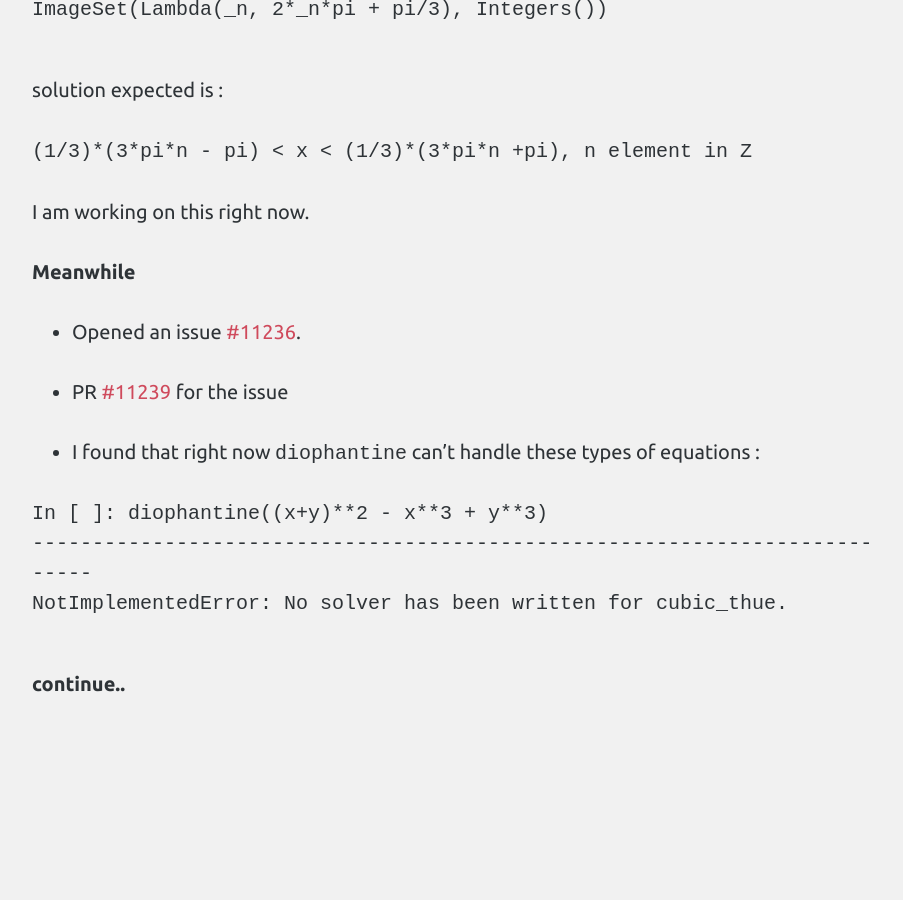
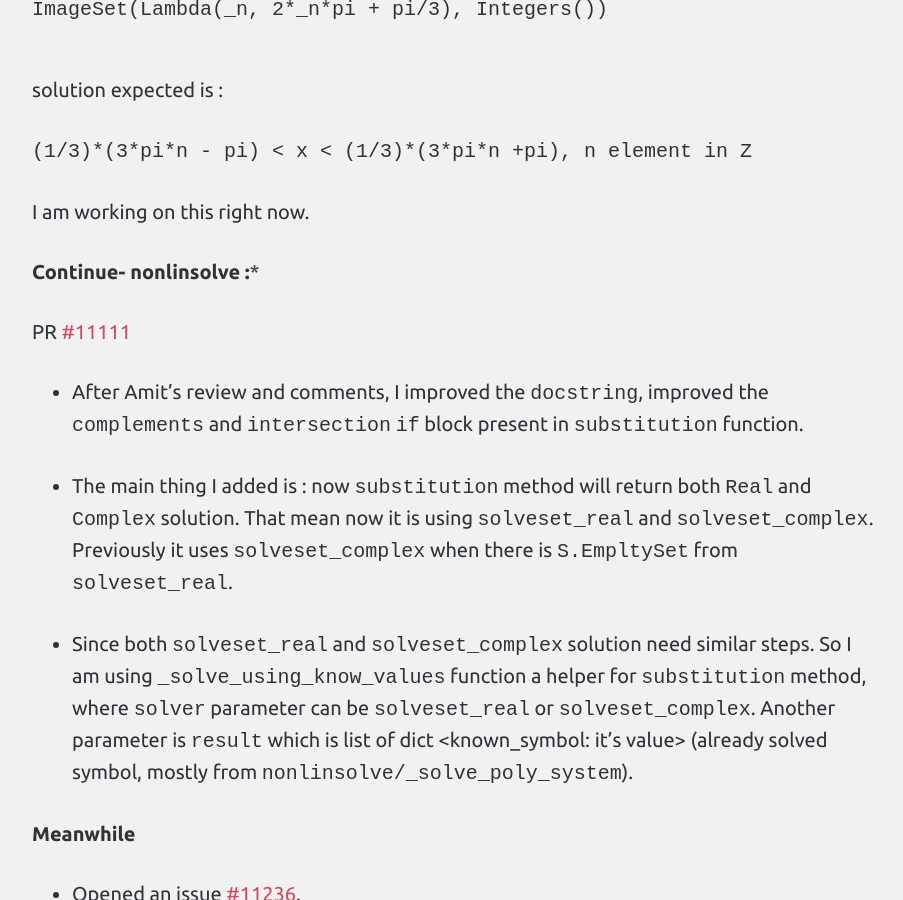
Before and after one commit to Shekharrajak/shekharrajak.github.io, a Jekyll site: the page built from _posts/2016-6-13-Coding-Period-week-4.md, in a window 1280 px wide and 900 px high, scrolled down 1912 px. Shown: the whole window, without its empty margins (183-1086 px from the left). Built offline with Jekyll 4.4.1, drawn with Linux system fonts in a browser that asks for light colours; nearby versions of some CDN libraries; comment, search, counter and statistics services are not loaded; before the commit the page ends 2711 px from its top, so only the background shows below that.

Commit message:
week 4 edit

```diff
--- a/_posts/2016-6-13-Coding-Period-week-4.md
+++ b/_posts/2016-6-13-Coding-Period-week-4.md
@@ -48,6 +48,22 @@ solution expected is :
 
 I am working on this right now.
 
+
+**Continue- nonlinsolve :***
+
+PR [#11111](https://github.com/sympy/sympy/pull/11111)
+
+* After Amit's review and comments, I improved the `docstring`, improved the `complements` and `intersection` `if` block
+present in `substitution` function.
+
+* The main thing I added is : now `substitution` method will return both `Real` and `Complex` solution. That mean now
+it is using `solveset_real` and `solveset_complex`. Previously it uses `solveset_complex` when there is `S.EmpltySet`
+from `solveset_real`.
+
+* Since both `solveset_real` and `solveset_complex` solution need similar steps. So I am using `_solve_using_know_values` function
+a helper for `substitution` method, where `solver` parameter can be `solveset_real` or `solveset_complex`. Another parameter is
+`result` which is list of dict <known_symbol: it's value> (already solved symbol, mostly from `nonlinsolve/_solve_poly_system`).
+
 **Meanwhile**
 
 * Opened an issue [#11236](https://github.com/sympy/sympy/issues/11236).
```
